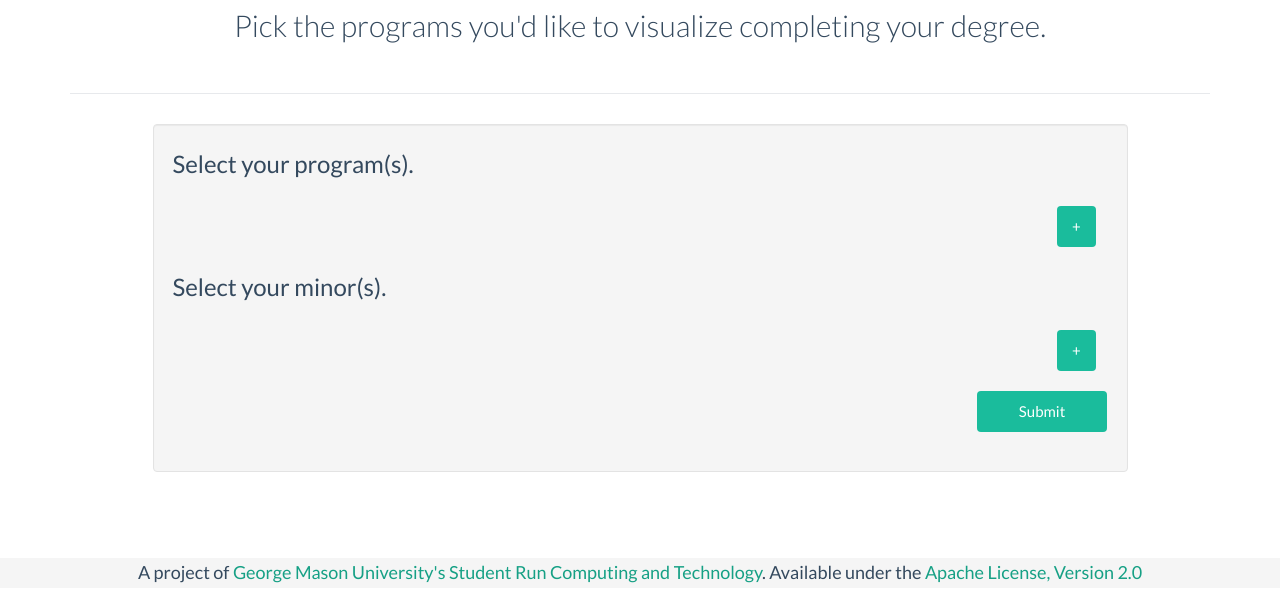
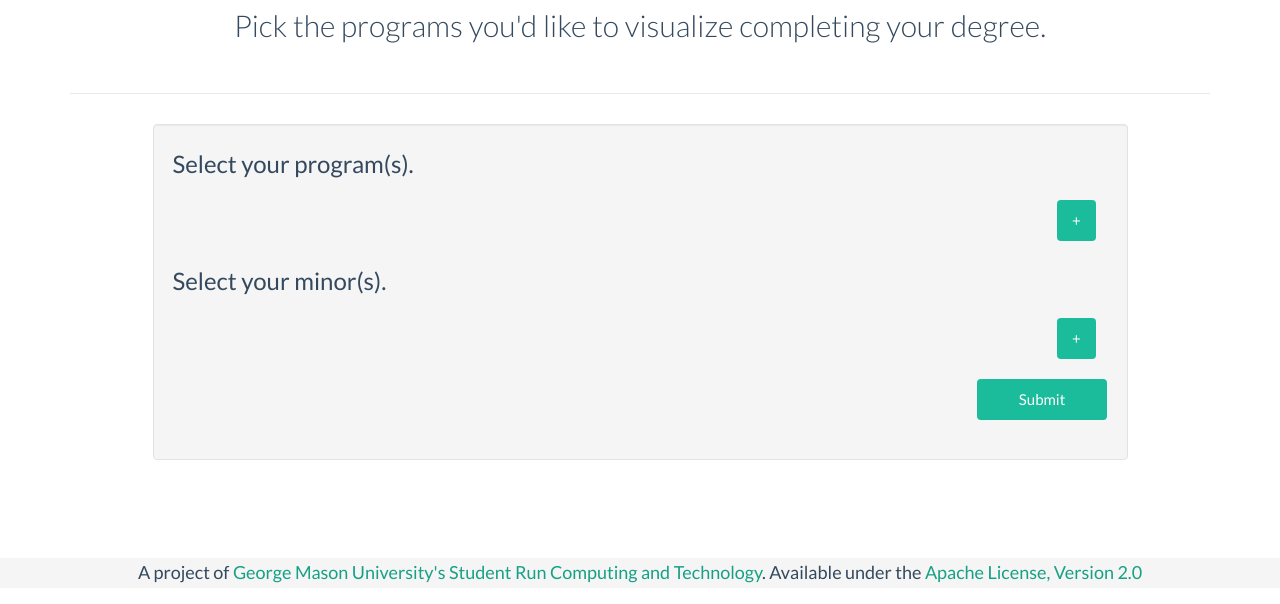
Before and after one commit to srct/advisor, a Django app: page /new/ in a window 1280 px wide. Shown: the part 212-816 px from the top of the page. Run offline with Django 3.2, Linux system fonts and the light colour scheme; some libraries are stand-ins or nearby versions.

Commit message:
changes I should have made in the last commit with bootstrap columns

```diff
--- a/advisor/mainapp/templates/new.html
+++ b/advisor/mainapp/templates/new.html
@@ -25,14 +25,14 @@ New | MySchool Advisor
       <div class="form-group{% if starttrajectoryform.name.errors %} has-error {% endif %}">
         <label for "{{ starttrajectoryform.name.id_for_label}}" class="col-sm-2">
 	{{ starttrajectoryform.name.id_for_label }}</label>
-        <div class="col-sm-11">
+        <div class="col-sm-8">
 	    {{ starttrajectoryform.name }}
 	    {% for error in starttrajectoryform.name.errors %}
 	        <span class="help-block">{{ error }}</span>
 	    {% endfor %}
 	    <!-- autocompletion would be awesome -->
         </div>
-         <div class="col-sm-1">
+         <div class="col-sm-offset-1 col-sm-1">
           <button type="button" class="btn btn-primary">+</button>
         </div>
       </div>
@@ -44,14 +44,14 @@ New | MySchool Advisor
       <div class="form-group{% if starttrajectoryform.name.errors %} has-error {% endif %}">
         <label for "{{ starttrajectoryform.name.id_for_label }}" class="col-sm-2">
 	{{ starttrajectoryform.name.id_for_label }}</label>
-        <div class="col-sm-11">
+        <div class="col-sm-8">
 	    {{ starttrajectoryform.name }}
 	    {% for error in starttrajectoryform.name.errors %}
 	        <span class="help-block">{{ error }}</span>
 	    {% endfor %}
 	    <!-- autocompletion would be awesome -->
         </div>
-         <div class="col-sm-1">
+         <div class="col-sm-offset-1 col-sm-1">
           <button type="button" class="btn btn-primary">+</button>
         </div>
       </div>
```
